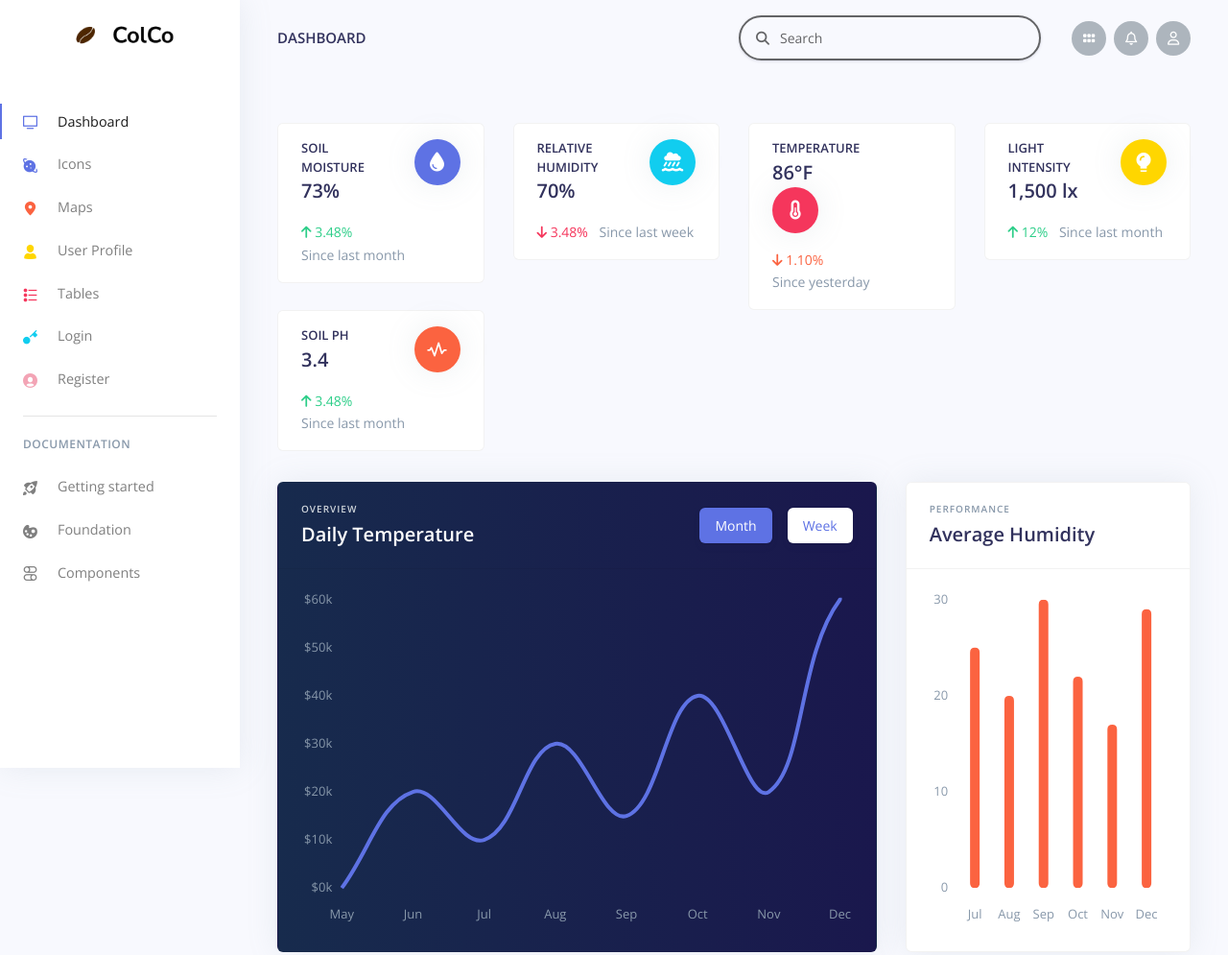
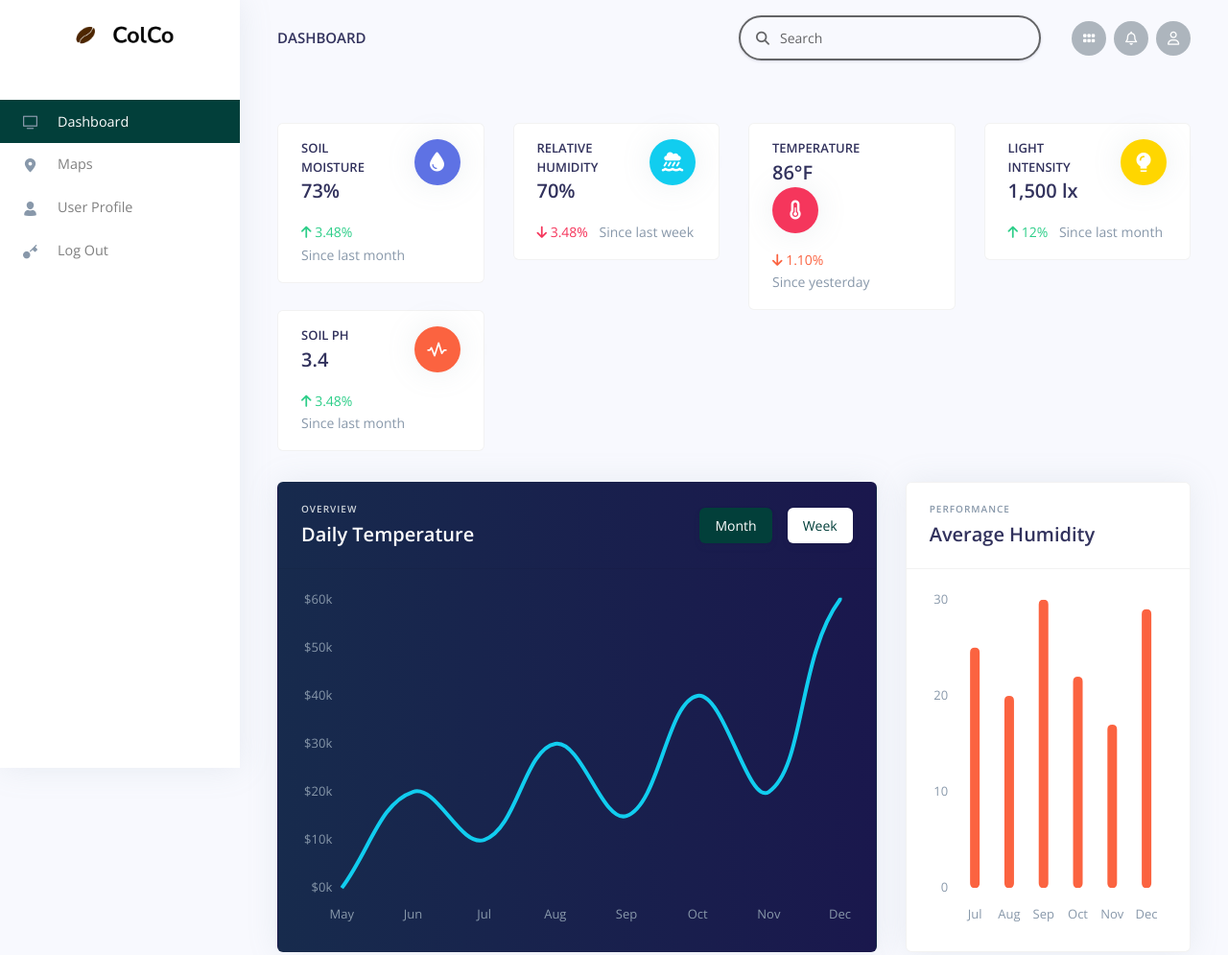
Before and after one commit to 3dabc/colco-frontend, a React app in the folder dashboard/: page /admin/index in a window 1280 px wide. Shown: the top 995 px of the page at 96% size. Built offline with nearby package versions, Linux system fonts and the light colour scheme.

Commit message:
sidebar & color theme changes

```diff
--- a/dashboard/src/assets/scss/argon-dashboard/custom/_variables.scss
+++ b/dashboard/src/assets/scss/argon-dashboard/custom/_variables.scss
@@ -99,7 +99,7 @@ $colors: map-merge((
 ), $colors);
 
 $default:       #172b4d !default;
-$primary:       #5e72e4 !default;
+$primary:       #023F3A !default;
 $secondary:     #f7fafc !default;
 $success:       $green !default;
 $info:          $teal !default;
--- a/dashboard/src/assets/scss/argon-dashboard/custom/navbars/_navbar-vertical.scss
+++ b/dashboard/src/assets/scss/argon-dashboard/custom/navbars/_navbar-vertical.scss
@@ -228,14 +228,8 @@
                         padding: $navbar-vertical-nav-link-padding-y $navbar-vertical-nav-link-padding-x;
 
                         &.active {
-                            &:before {
-                                top: $nav-link-padding-y;
-                                bottom: $nav-link-padding-y;
-                                left: 0;
-                                right: auto;
-                                border-left: 2px solid $primary;
-                                border-bottom: 0;
-                            }
+                            background-color: #023F3A;
+                            color: #ffffff
                         }
                     }
 
--- a/dashboard/src/components/Sidebar/Sidebar.js
+++ b/dashboard/src/components/Sidebar/Sidebar.js
@@ -229,31 +229,7 @@ const Sidebar = (props) => {
           </Form>
           {/* Navigation */}
           <Nav navbar>{createLinks(routes)}</Nav>
-          {/* Divider */}
-          <hr className="my-3" />
-          {/* Heading */}
-          <h6 className="navbar-heading text-muted">Documentation</h6>
-          {/* Navigation */}
-          <Nav className="mb-md-3" navbar>
-            <NavItem>
-              <NavLink href="https://demos.creative-tim.com/argon-dashboard-react/#/documentation/overview?ref=adr-admin-sidebar">
-                <i className="ni ni-spaceship" />
-                Getting started
-              </NavLink>
-            </NavItem>
-            <NavItem>
-              <NavLink href="https://demos.creative-tim.com/argon-dashboard-react/#/documentation/colors?ref=adr-admin-sidebar">
-                <i className="ni ni-palette" />
-                Foundation
-              </NavLink>
-            </NavItem>
-            <NavItem>
-              <NavLink href="https://demos.creative-tim.com/argon-dashboard-react/#/documentation/alerts?ref=adr-admin-sidebar">
-                <i className="ni ni-ui-04" />
-                Components
-              </NavLink>
-            </NavItem>
-          </Nav>
+
         </Collapse>
       </Container>
     </Navbar>
--- a/dashboard/src/routes.js
+++ b/dashboard/src/routes.js
@@ -18,59 +18,36 @@
 import Index from "views/Index.js";
 import Profile from "views/examples/Profile.js";
 import Maps from "views/examples/Maps.js";
-import Register from "views/examples/Register.js";
 import Login from "views/examples/Login.js";
-import Tables from "views/examples/Tables.js";
-import Icons from "views/examples/Icons.js";
+
 
 var routes = [
   {
     path: "/index",
     name: "Dashboard",
-    icon: "ni ni-tv-2 text-primary",
+    icon: "ni ni-tv-2 text-muted",
     component: <Index />,
-    layout: "/admin",
-  },
-  {
-    path: "/icons",
-    name: "Icons",
-    icon: "ni ni-planet text-blue",
-    component: <Icons />,
     layout: "/admin",
   },
   {
     path: "/maps",
     name: "Maps",
-    icon: "ni ni-pin-3 text-orange",
+    icon: "ni ni-pin-3 text-muted",
     component: <Maps />,
     layout: "/admin",
   },
   {
     path: "/user-profile",
     name: "User Profile",
-    icon: "ni ni-single-02 text-yellow",
+    icon: "ni ni-single-02 text-muted",
     component: <Profile />,
     layout: "/admin",
   },
   {
-    path: "/tables",
-    name: "Tables",
-    icon: "ni ni-bullet-list-67 text-red",
-    component: <Tables />,
-    layout: "/admin",
-  },
-  {
     path: "/login",
-    name: "Login",
-    icon: "ni ni-key-25 text-info",
+    name: "Log Out",
+    icon: "ni ni-key-25 text-muted",
     component: <Login />,
-    layout: "/auth",
-  },
-  {
-    path: "/register",
-    name: "Register",
-    icon: "ni ni-circle-08 text-pink",
-    component: <Register />,
     layout: "/auth",
   },
 ];
--- a/dashboard/src/variables/charts.js
+++ b/dashboard/src/variables/charts.js
@@ -167,7 +167,7 @@ var colors = {
   },
   theme: {
     default: "#172b4d",
-    primary: "#5e72e4",
+    primary: "#023F3A",
     secondary: "#f4f5f7",
     info: "#11cdef",
     success: "#2dce89",
@@ -207,12 +207,12 @@ function chartOptions() {
         elements: {
           point: {
             radius: 0,
-            backgroundColor: colors.theme["primary"],
+            backgroundColor: colors.theme["info"],
           },
           line: {
             tension: 0.4,
             borderWidth: 4,
-            borderColor: colors.theme["primary"],
+            borderColor: colors.theme["info"],
             backgroundColor: colors.transparent,
             borderCapStyle: "rounded",
           },
@@ -220,7 +220,7 @@ function chartOptions() {
             backgroundColor: colors.theme["warning"],
           },
           arc: {
-            backgroundColor: colors.theme["primary"],
+            backgroundColor: colors.theme["info"],
             borderColor: mode === "dark" ? colors.gray[800] : colors.white,
             borderWidth: 4,
           },
```
Also changed, not shown: dashboard/src/assets/css/argon-dashboard-react.css, dashboard/src/assets/css/argon-dashboard-react.min.css.
